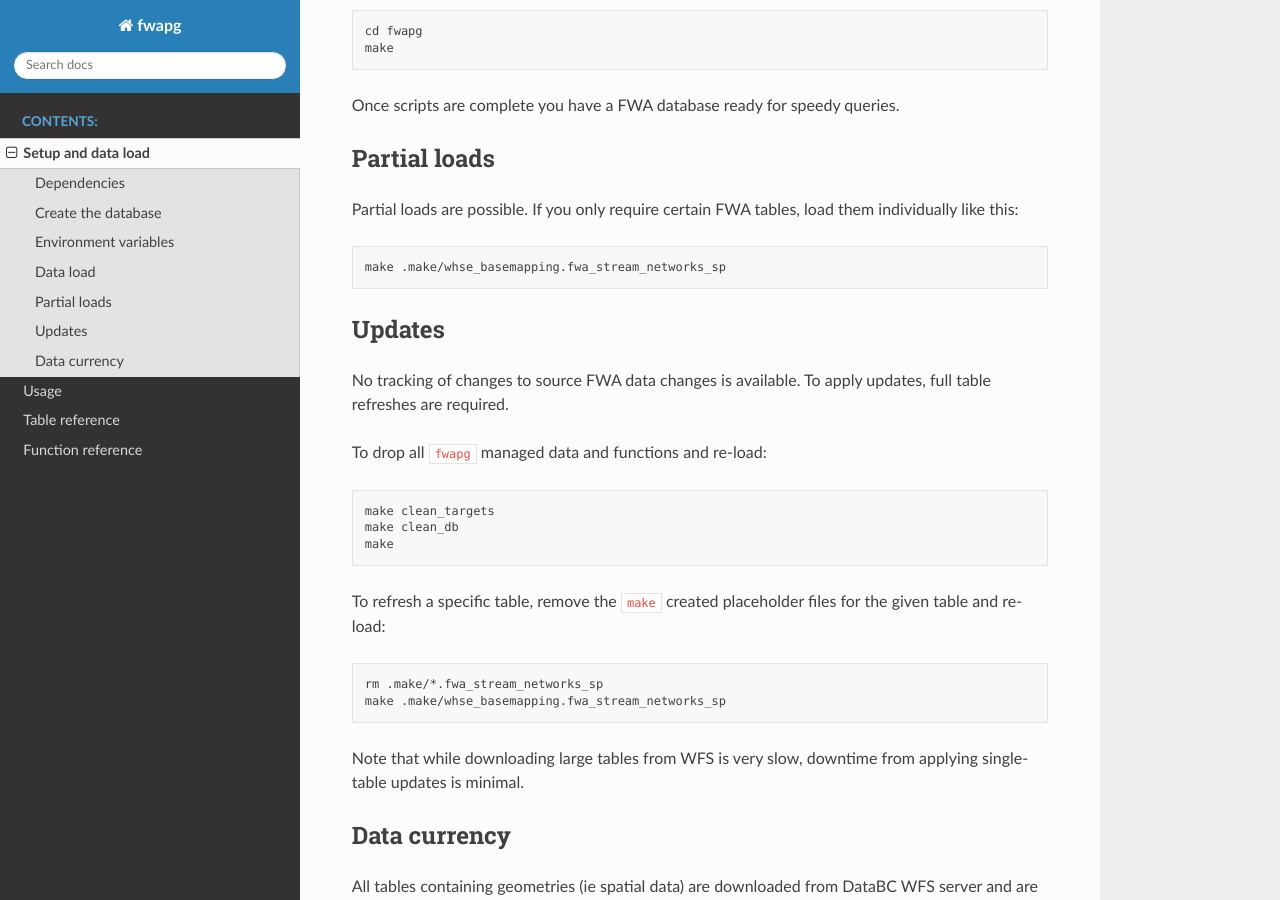
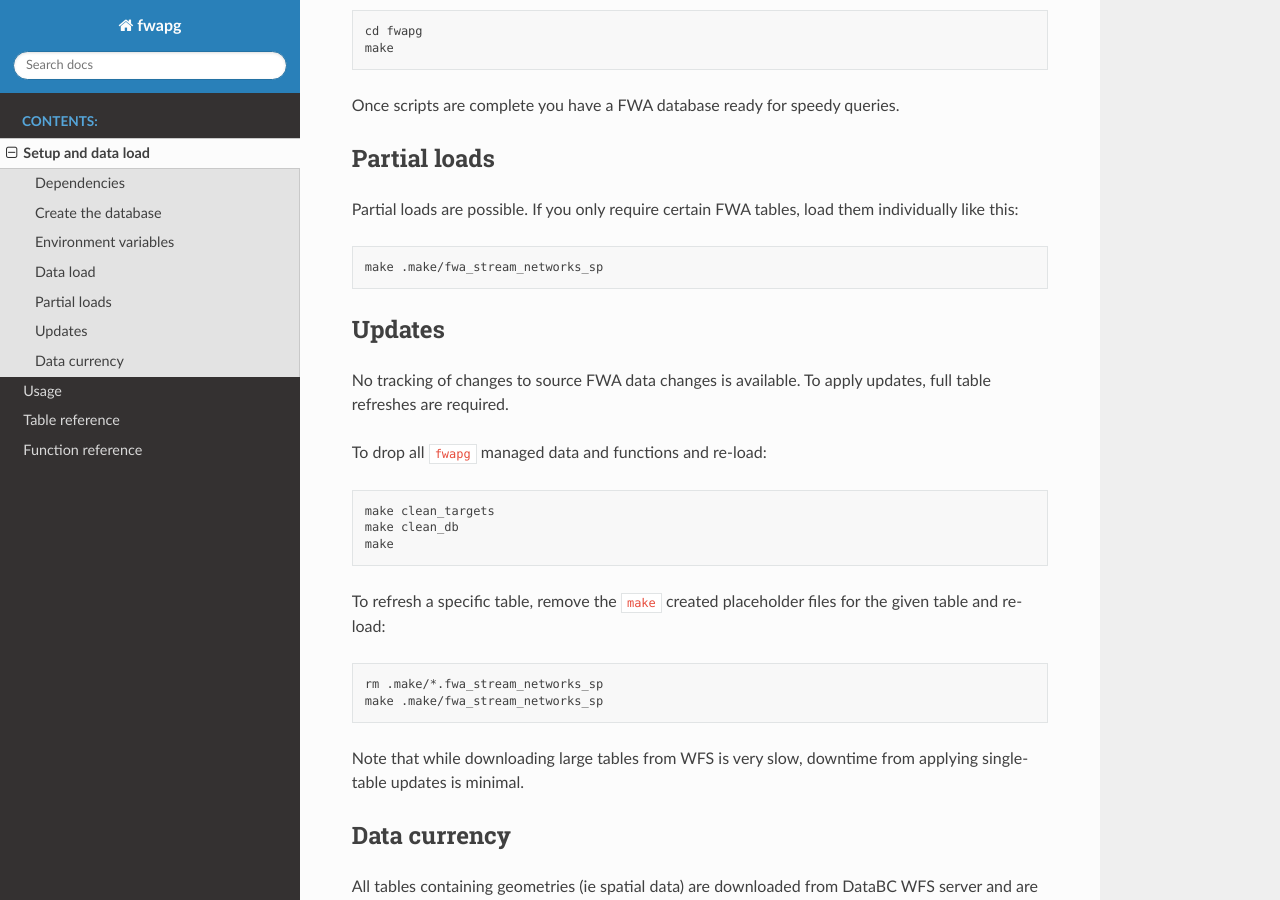
Before and after one commit to smnorris/fwapg, a Sphinx documentation site: the page built from docs/01_setup.md, in a window 1280 px wide and 900 px high, scrolled down 1337 px. Built offline with Sphinx 7.4.7 and the Read the Docs theme 2.0.0, drawn with Linux system fonts in a browser that asks for light colours.

Commit message:
fix missing line ending and remove schema qualification from setup doc make commands

```diff
--- a/docs/01_setup.md
+++ b/docs/01_setup.md
@@ -57,7 +57,7 @@ Once scripts are complete you have a FWA database ready for speedy queries.
 
 Partial loads are possible. If you only require certain FWA tables, load them individually like this:
 
-    make .make/whse_basemapping.fwa_stream_networks_sp
+    make .make/fwa_stream_networks_sp
 
 ## Updates
 
@@ -72,7 +72,7 @@ To drop all `fwapg` managed data and functions and re-load:
 To refresh a specific table, remove the `make` created placeholder files for the given table and re-load:
 
     rm .make/*.fwa_stream_networks_sp
-    make .make/whse_basemapping.fwa_stream_networks_sp
+    make .make/fwa_stream_networks_sp
 
 Note that while downloading large tables from WFS is very slow, downtime from applying single-table updates is minimal.
 
```
Also changed, not shown: README.md (+3 -1 lines), 1 other file.
